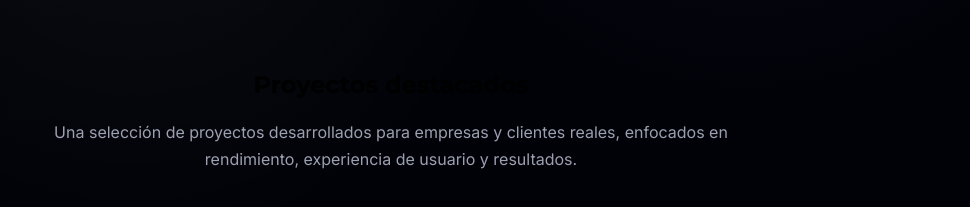
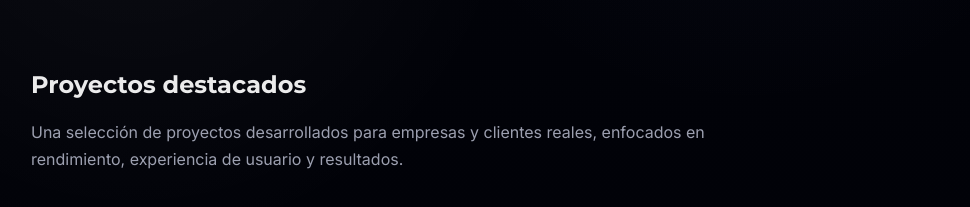
Before and after one commit to mircomania/mircomania-1-1.0, a Next.js app: page / in a window 1280 px wide. Shown: the part 1330-1537 px from the top of the page, without its empty margins (249-1219 px from the left). Built offline with nearby package versions, Linux system fonts and the light colour scheme; no server answers; the database is empty.

Commit message:
17 commit mircomania-1-1.0 - primera maqueta seccion 3

```diff
--- a/src/components/exports/home/home3/Home3.tsx
+++ b/src/components/exports/home/home3/Home3.tsx
@@ -11,8 +11,8 @@ type Props = {
 export default function Home3({ projects }: Props) {
     return (
         <section className={styles.sectionContainer} aria-labelledby="projects-title">
-            <div className={styles.container}>
-                <header className={styles.header}>
+            <div className={styles.contenido}>
+                <header>
                     <h2 id="projects-title">Proyectos destacados</h2>
 
                     <p>
--- a/src/components/exports/home/home3/home3.module.css
+++ b/src/components/exports/home/home3/home3.module.css
@@ -1,35 +1,45 @@
 .sectionContainer {
-    padding: 20px 20px;
+    display: flex;
+    align-items: center;
+    justify-content: center;
+    padding: 20px 10vw;
 }
 
-.container {
+.contenido {
+    display: flex;
+    flex-direction: column;
+    align-items: center;
+    justify-content: center;
     width: min(1300px, 100%);
     margin: 0 auto;
 }
 
-.header {
+.contenido header {
     max-width: 720px;
     margin: 0 auto 70px;
-    text-align: center;
 }
 
-.header h2 {
+.contenido header h2 {
+    color: var(--text-primary);
     margin-bottom: 20px;
+    font-size: 24px;
 }
 
-.header p {
+.contenido header p {
     color: var(--text-secondary);
     line-height: 1.7;
+    font-size: 16px;
 }
 
 .projectsGrid {
     display: grid;
-    gap: 24px;
-    width: 335px;
+    gap: 40px;
+    max-width: 720px;
 }
 
 .card {
     overflow: hidden;
+    background-color: var(--star-glow-soft);
     border-radius: 20px;
 }
 
@@ -40,15 +50,26 @@
 }
 
 .cardContent {
+    color: var(--text-primary);
     padding: 24px;
+}
+
+.cardContent h3 {
+    font-size: 20px;
+}
+
+.cardContent p {
+    color: var(--text-secondary);
+    font-size: 16px;
 }
 
 .stack {
     display: flex;
     flex-wrap: wrap;
+    list-style: none;
+    font-size: 16px;
     gap: 10px;
     margin-top: 20px;
-    list-style: none;
 }
 
 @media (min-width: 1200px) {
```
Also changed, not shown: 1 other file (tests, documents, lock files or other folders).
